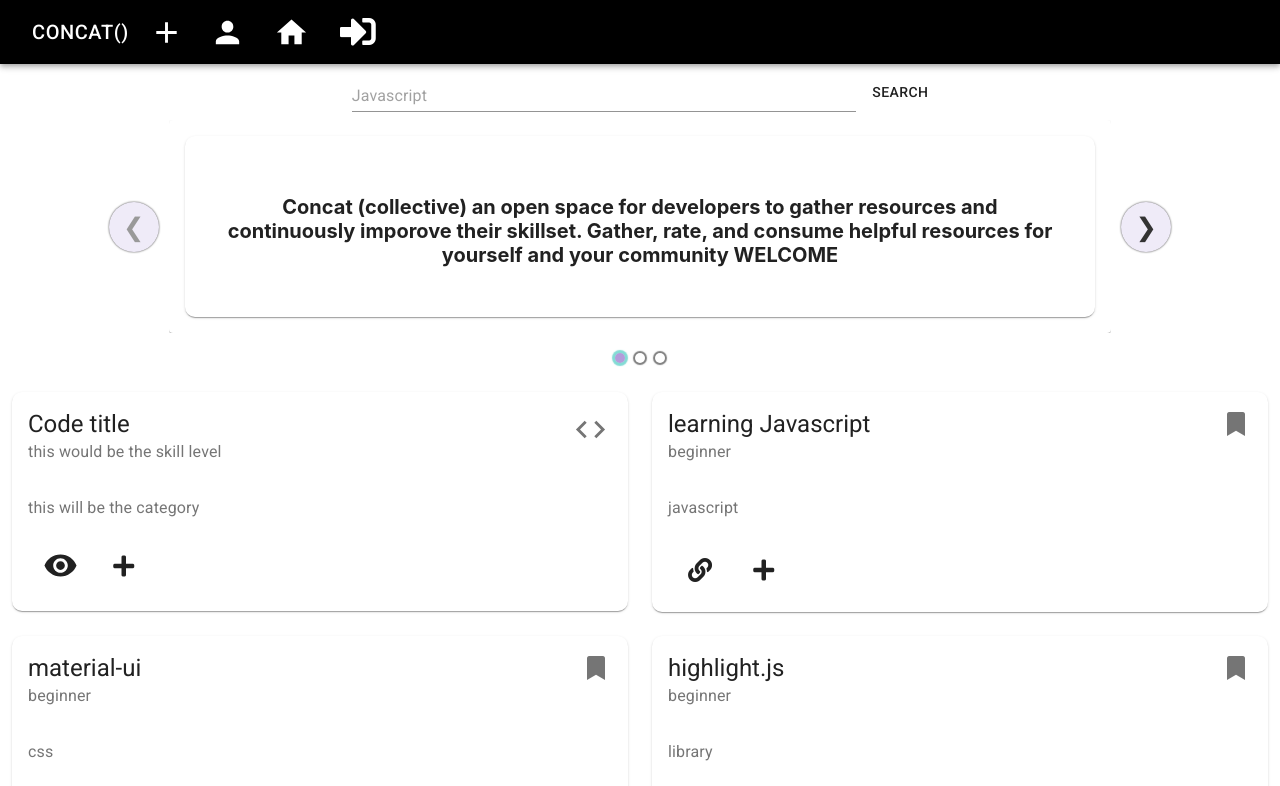
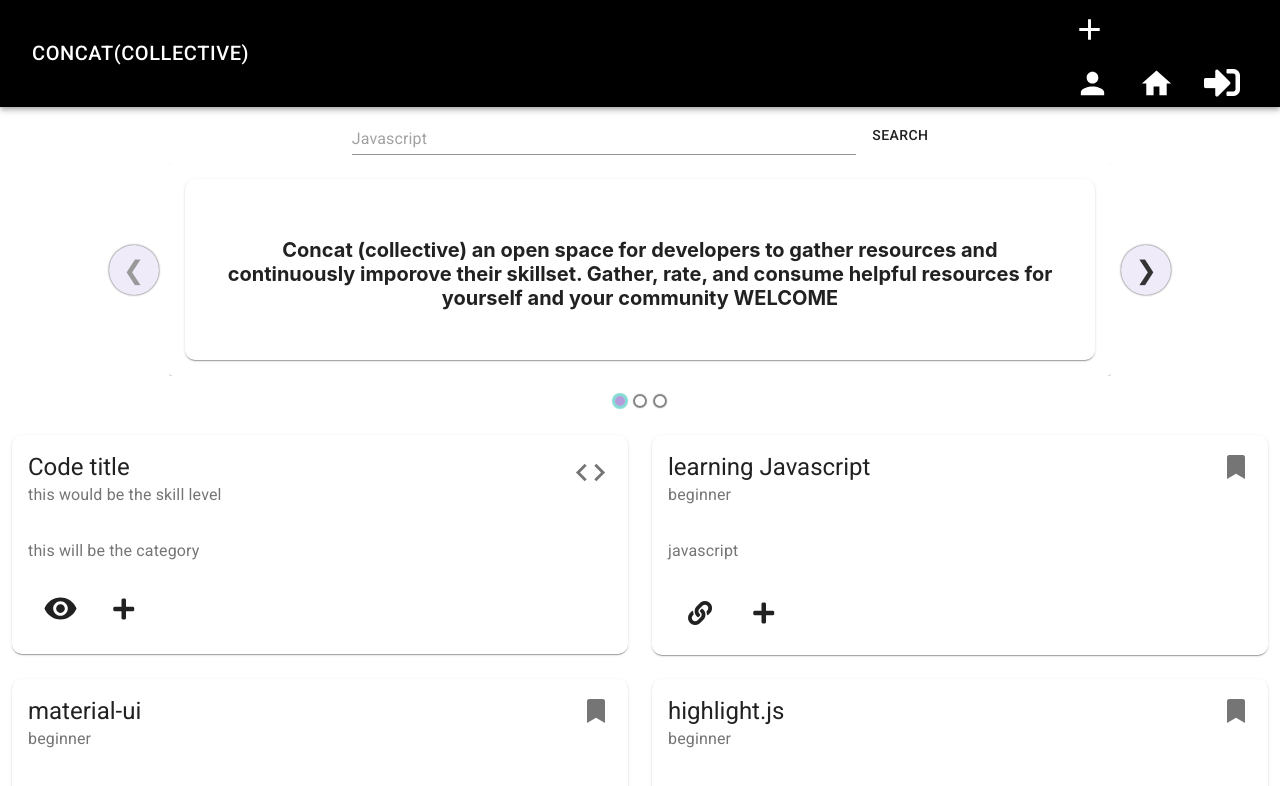
Before and after one commit to drkittendorf/concat_collective, a React (Create React App) app in the folder client/: page /home in a window 1280 px wide. Shown: the top 786 px of the page. Built offline with nearby package versions, Linux system fonts and the light colour scheme.

Commit message:
putting links on other side of navbar

```diff
--- a/client/src/components/Nav.js
+++ b/client/src/components/Nav.js
@@ -1,9 +1,9 @@
-import React from "react";
-import AppBar from "@material-ui/core/AppBar";
-import Toolbar from "@material-ui/core/Toolbar";
+import React from 'react';
+import AppBar from '@material-ui/core/AppBar';
+import Toolbar from '@material-ui/core/Toolbar';
 // import Link from "@material-ui/core/Link";
-import Typography from "@material-ui/core/Typography";
-import { makeStyles } from "@material-ui/core/styles";
+import Typography from '@material-ui/core/Typography';
+import { makeStyles } from '@material-ui/core/styles';
 import AddResourceModal from './AddResourceModal';
 import { useAuth0 } from '@auth0/auth0-react';
 import LoginButton from './LoginButton';
@@ -17,19 +17,23 @@ import InputIcon from '@material-ui/icons/Input';
 
 const useStyles = makeStyles({
 	link: {
-		color: "white",
-		padding: "0px 15px 0px 15px",
+		color: 'white',
+		padding: '0px 15px 0px 15px',
 	},
 	button: {
 		// margin: theme.spacing(1.5),
 		color: 'white',
 	},
-	Logo:{
+	Logo: {
 		color: 'white',
-		fontSize: '20px'
+		fontSize: '20px',
 	},
-	black:{
-		backgroundColor: 'black'
+	black: {
+		backgroundColor: 'black',
+	},
+	space: {
+		display: 'flex',
+		justifyContent: 'space-between'
 	}
 });
 
@@ -38,20 +42,18 @@ function Nav() {
 	const { isAuthenticated } = useAuth0();
 
 	return (
-		<AppBar position="static" className={classes.black} >
-			<Toolbar className={classes.blue}>
+		<AppBar position='static' className={classes.black}>
+			<Toolbar className={classes.space}>
 				{/* <Typography variant="h6" className={classes.title}>
 					concat
 				</Typography> */}
+				<div>
 					<Button className={classes.Logo} component={Link} to='/'>
-					concat()
+						concat(collective)
 					</Button>
-				{/* <Link href="/" className={classes.link}>
-					Search
-				</Link>
-				<Link href="/saved" className={classes.link}>
-					Saved
-				</Link> */}
+				</div>
+
+				<div>
 					<AddResourceModal />
 					<Button className={classes.button} component={Link} to='/profile'>
 						<PersonIcon fontSize='large' />
@@ -61,6 +63,7 @@ function Nav() {
 					</Button>
 					{/* maybe we can put an icon here  */}
 					{isAuthenticated ? <LogoutButton /> : <LoginButton />}
+				</div>
 			</Toolbar>
 		</AppBar>
 	);
```
Lines whose indentation alone changed are shown as unchanged.
